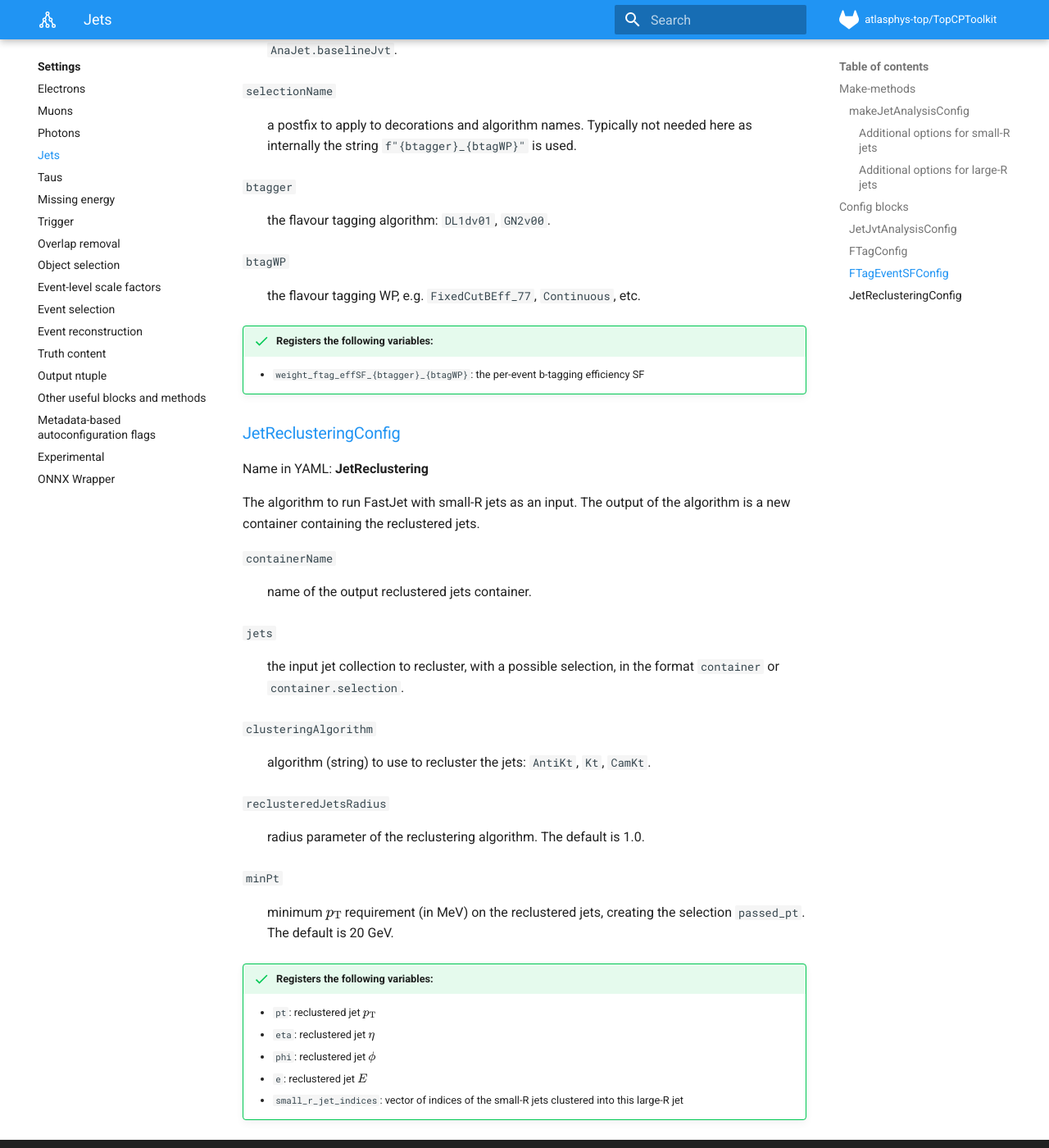
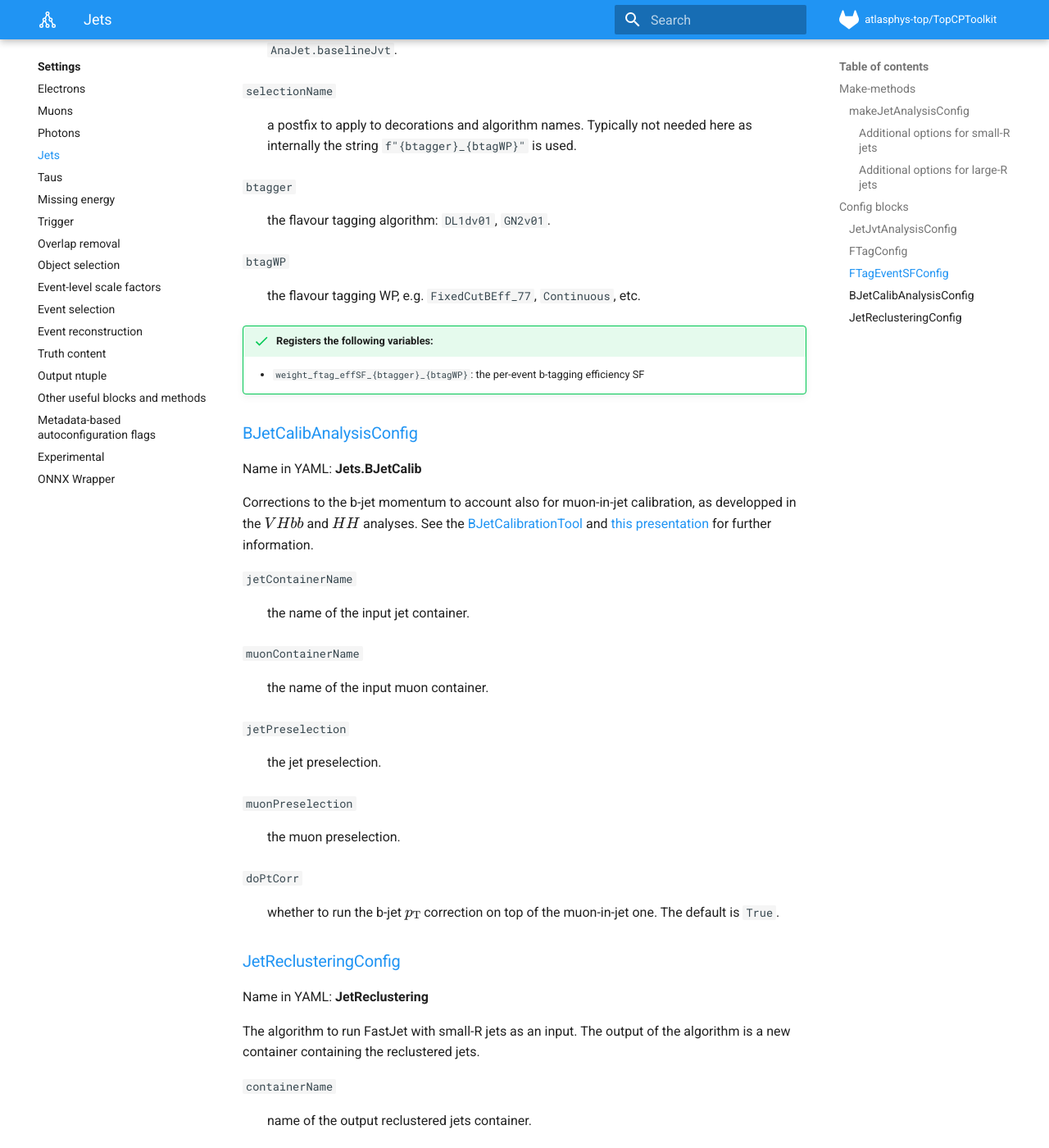
Before and after one commit to SuperNova76/TopCPToolKit, an MkDocs documentation site: the page built from docs/settings/jets.md, in a window 1280 px wide and 1400 px high, scrolled down 7207 px. Shown: the whole window at 82% size. Built offline with MkDocs 1.6.1 and Material for MkDocs 9.7.7, drawn with Linux system fonts in a browser that asks for light colours; formulas are drawn with MathJax 3.

Commit message:
bjet calibration

```diff
--- a/docs/settings/jets.md
+++ b/docs/settings/jets.md
@@ -128,7 +128,7 @@ Name in YAML: **Jets.FlavourTagging**
 :   a postfix to apply to decorations and algorithm names. Typically not needed here as internally the string `f"{btagger}_{btagWP}"` is used.
 
 `btagger`
-:   the flavour tagging algorithm: `DL1dv01`, `GN2v00`. The default is `DL1r`.
+:   the flavour tagging algorithm: `DL1dv01`, `GN2v01`. The default is `DL1r`.
 
 `btagWP`
 :   the flavour tagging WP. The default is `FixedCutBEff_77`.
@@ -192,7 +192,7 @@ Name in YAML: **Jets.FlavourTagging**
     - `{btagger}_pb`: the per-jet bottom-flavour probability from tagger `{btagger}` (no systematics)
     - `{btagger}_ptau`: the per-jet tau-jet-flavour probability from tagger `{btagger}` (no systematics)
 
-### [FTagEventSFConfig](https://acode-browser1.usatlas.bnl.gov/lxr/source/athena/PhysicsAnalysis/Algorithms/FTagAnalysisAlgorithms/python/FTagEventSFnalysisConfig.py)
+### [FTagEventSFConfig](https://acode-browser1.usatlas.bnl.gov/lxr/source/athena/PhysicsAnalysis/Algorithms/FTagAnalysisAlgorithms/python/FTagEventSFAnalysisConfig.py)
 Name in YAML: **Jets.FlavourTaggingEventSF**
 
 Computes the per-event b-tagging SF, i.e. a product of b-tagging efficiency/inefficiency SFs over all jets in the specified jet container, which are within the region of validity of the FTAG calibrations. See the `containerName` argument below for passing jets with specific selection. The per-event scale factor `weight_ftag_effSF_<selectionName>` is decorated to EventInfo object (see `selectionName` below).
@@ -204,13 +204,33 @@ Computes the per-event b-tagging SF, i.e. a product of b-tagging efficiency/inef
 :   a postfix to apply to decorations and algorithm names. Typically not needed here as internally the string `f"{btagger}_{btagWP}"` is used.
 
 `btagger`
-:   the flavour tagging algorithm: `DL1dv01`, `GN2v00`.
+:   the flavour tagging algorithm: `DL1dv01`, `GN2v01`.
 
 `btagWP`
 :   the flavour tagging WP, e.g. `FixedCutBEff_77`, `Continuous`, etc.
 
 !!! success "Registers the following variables:"
     - `weight_ftag_effSF_{btagger}_{btagWP}`: the per-event b-tagging efficiency SF
+
+### [BJetCalibAnalysisConfig](https://acode-browser1.usatlas.bnl.gov/lxr/source/athena/PhysicsAnalysis/Algorithms/JetAnalysisAlgorithms/python/BJetCalibAnalysisConfig.py)
+Name in YAML: **Jets.BJetCalib**
+
+Corrections to the b-jet momentum to account also for muon-in-jet calibration, as developped in the $VHbb$ and $HH$ analyses. See the [BJetCalibrationTool](https://gitlab.cern.ch/r3hh-public/b-jet-energy-corrections) and [this presentation](https://indico.cern.ch/event/1401273/contributions/5890523/attachments/2834123/4952335/B-jet%20calibration%20in%20HH%20muon-in-jet%20and%20PtReco-1.pdf) for further information.
+
+`jetContainerName`
+:   the name of the input jet container.
+
+`muonContainerName`
+:   the name of the input muon container.
+
+`jetPreselection`
+:   the jet preselection.
+
+`muonPreselection`
+:   the muon preselection.
+
+`doPtCorr`
+:   whether to run the b-jet $p_\mathrm{T}$ correction on top of the muon-in-jet one. The default is `True`.
 
 ### [JetReclusteringConfig](https://acode-browser1.usatlas.bnl.gov/lxr/source/athena/PhysicsAnalysis/Algorithms/JetAnalysisAlgorithms/JetReclusteringConfig.py)
 Name in YAML: **JetReclustering**
```
